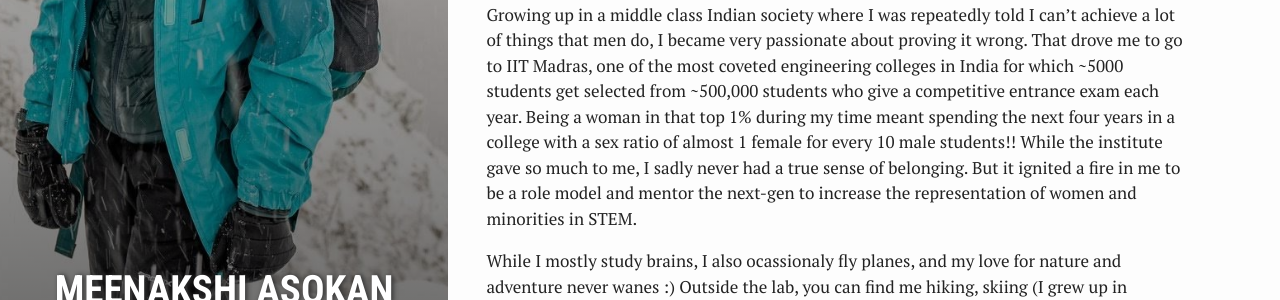
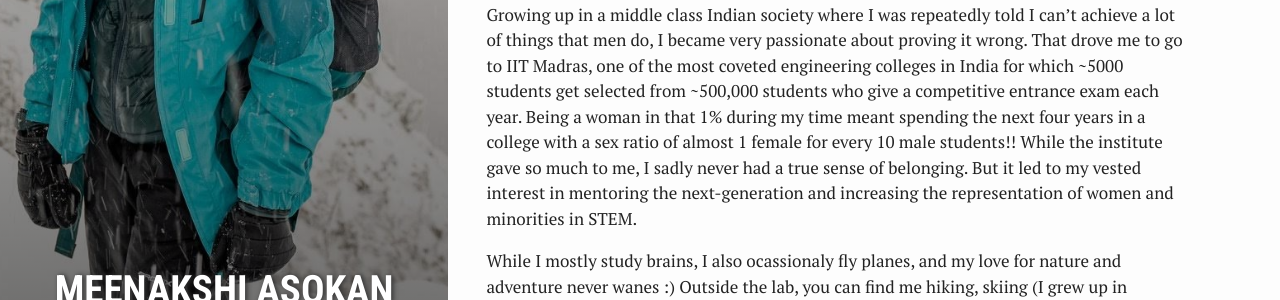
Before and after one commit to Meenakshi-Asokan/Meenakshi-Asokan.github.io, a Jekyll site: the page built from index.html, in a window 1280 px wide and 1238 px high. Shown: the part 602-902 px from the top of the window. Built offline with Jekyll 4.4.1, drawn with Linux system fonts in a browser that asks for light colours; nearby versions of some CDN libraries; some web fonts are replaced; library files that are not in the unit come from our copies.

Commit message:
Update index.html

```diff
--- a/index.html
+++ b/index.html
@@ -28,9 +28,9 @@ summary: "Postdoctoral fellow, Salk Institute"
 <p>
   Growing up in a middle class Indian society where I was repeatedly told I can’t achieve a lot of things that men do,
   I became very passionate about proving it wrong. That drove me to go to IIT Madras, one of the most coveted engineering colleges in India
-  for which ~5000 students get selected from ~500,000 students who give a competitive entrance exam each year. Being a woman in that top 1% during my time meant
+  for which ~5000 students get selected from ~500,000 students who give a competitive entrance exam each year. Being a woman in that 1% during my time meant
   spending the next four years in a college with a sex ratio of almost 1 female for every 10 male students!! While the institute gave so much to me, I sadly never had a true sense of belonging.
-  But it ignited a fire in me to be a role model and mentor the next-gen to increase the representation of women and minorities in STEM.
+  But it led to my vested interest in mentoring the next-generation and increasing the representation of women and minorities in STEM.
 </p>
 <p>
   While I mostly study brains, I also ocassionaly fly planes, and my love for nature and adventure never wanes :) Outside the lab,
```
